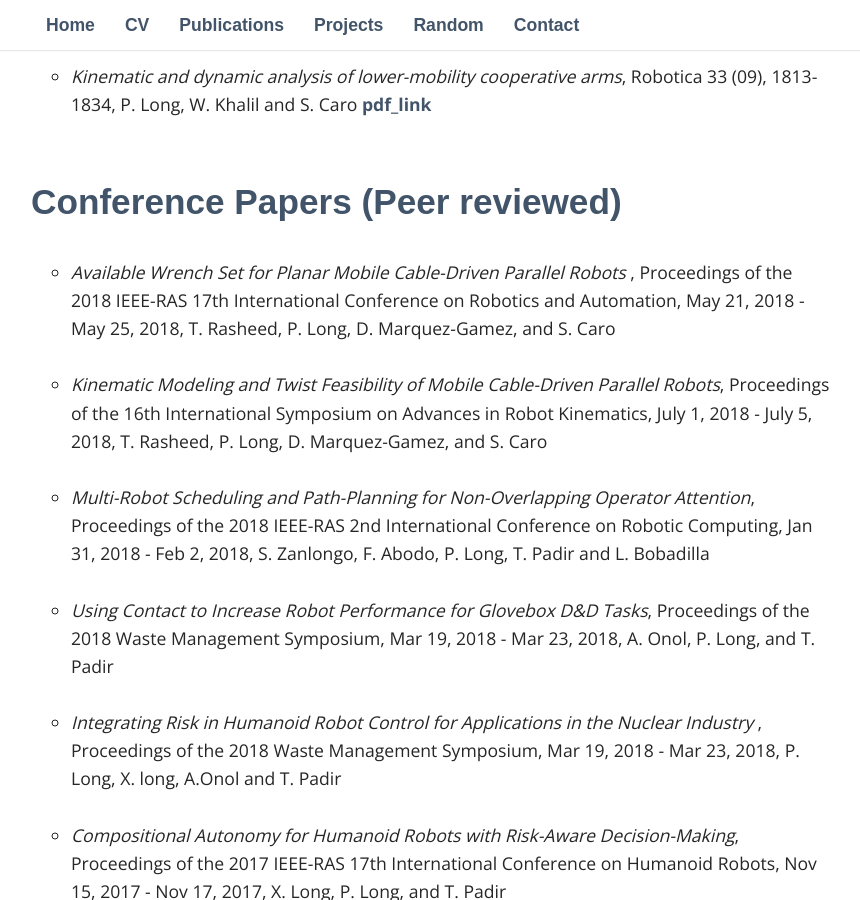
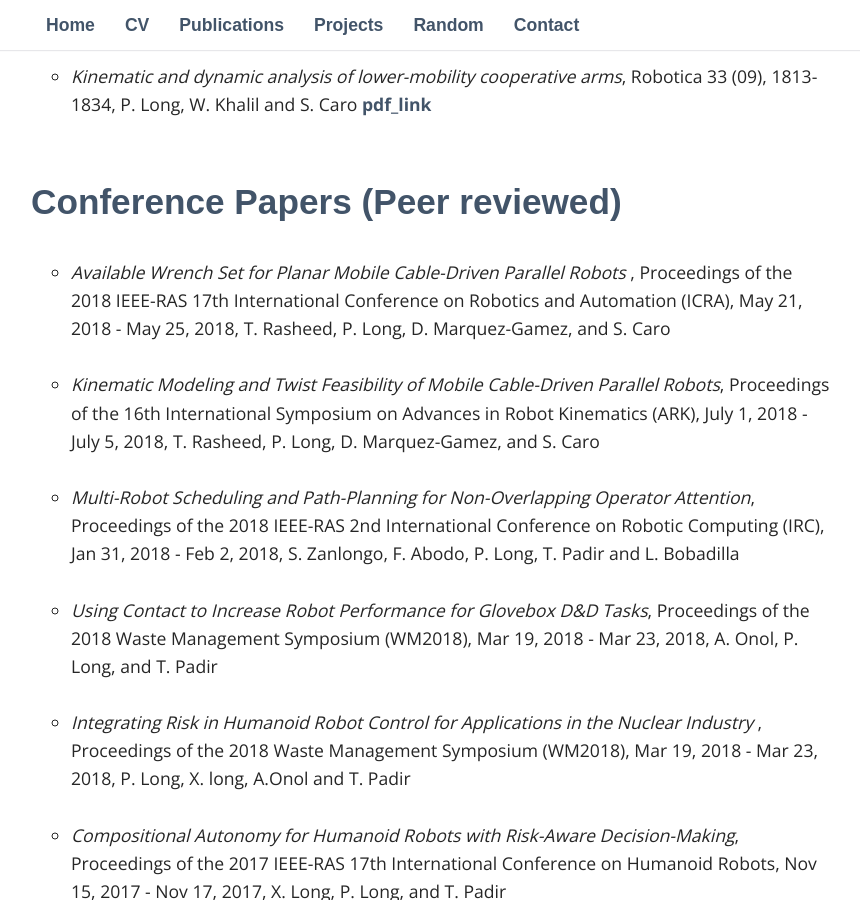
Before and after one commit to philip-long/philip-long.github.io, a Jekyll site: the page built from publications/index.html, in a window 1280 px wide and 900 px high, scrolled down 476 px. Shown: the whole window, without its empty margins (209-1069 px from the left). Built offline with Jekyll 4.4.1, drawn with Linux system fonts in a browser that asks for light colours; some web fonts are replaced.

Commit message:
Update index.html

```diff
--- a/publications/index.html
+++ b/publications/index.html
@@ -39,28 +39,28 @@
   <ul style="list-style-type:circle">
 
         <li>
-     <i>Available Wrench Set for Planar Mobile Cable-Driven Parallel Robots  </i>, Proceedings of the 2018 IEEE-RAS 17th International Conference on Robotics and Automation, May 21, 2018 - May 25, 2018, T. Rasheed, P. Long, D. Marquez-Gamez, and S. Caro<br>
+     <i>Available Wrench Set for Planar Mobile Cable-Driven Parallel Robots  </i>, Proceedings of the 2018 IEEE-RAS 17th International Conference on Robotics and Automation (ICRA), May 21, 2018 - May 25, 2018, T. Rasheed, P. Long, D. Marquez-Gamez, and S. Caro<br>
     </li>
    <br>
 
         <li>
-     <i>Kinematic Modeling and Twist Feasibility of Mobile Cable-Driven Parallel Robots</i>, Proceedings of the 16th International Symposium on Advances in Robot Kinematics, July 1, 2018 - July 5, 2018, T. Rasheed, P. Long, D. Marquez-Gamez, and S. Caro<br>
+     <i>Kinematic Modeling and Twist Feasibility of Mobile Cable-Driven Parallel Robots</i>, Proceedings of the 16th International Symposium on Advances in Robot Kinematics (ARK), July 1, 2018 - July 5, 2018, T. Rasheed, P. Long, D. Marquez-Gamez, and S. Caro<br>
      </li>
    <br>
 
             <li>
-     <i>Multi-Robot Scheduling and Path-Planning for Non-Overlapping Operator Attention</i>, Proceedings of the 2018 IEEE-RAS 2nd International Conference on Robotic Computing, Jan 31, 2018 - Feb 2, 2018, S. Zanlongo, F. Abodo, P. Long, T. Padir and L. Bobadilla<br>
+     <i>Multi-Robot Scheduling and Path-Planning for Non-Overlapping Operator Attention</i>, Proceedings of the 2018 IEEE-RAS 2nd International Conference on Robotic Computing (IRC), Jan 31, 2018 - Feb 2, 2018, S. Zanlongo, F. Abodo, P. Long, T. Padir and L. Bobadilla<br>
     </li>
    <br>
 
              <li>
-     <i>Using Contact to Increase Robot Performance for Glovebox D&D Tasks</i>, Proceedings of the 2018 Waste Management Symposium, Mar 19, 2018 - Mar 23, 2018, A. Onol, P. Long, and T. Padir<br>
+     <i>Using Contact to Increase Robot Performance for Glovebox D&D Tasks</i>, Proceedings of the 2018 Waste Management Symposium (WM2018), Mar 19, 2018 - Mar 23, 2018, A. Onol, P. Long, and T. Padir<br>
     </li>
    <br>
 
 
              <li>
-     <i>Integrating Risk in Humanoid Robot Control for Applications in the Nuclear Industry </i>, Proceedings of the 2018 Waste Management Symposium, Mar 19, 2018 - Mar 23, 2018, P. Long, X. long, A.Onol and T. Padir<br>
+     <i>Integrating Risk in Humanoid Robot Control for Applications in the Nuclear Industry </i>, Proceedings of the 2018 Waste Management Symposium (WM2018), Mar 19, 2018 - Mar 23, 2018, P. Long, X. long, A.Onol and T. Padir<br>
     </li>
    <br>
 
```
